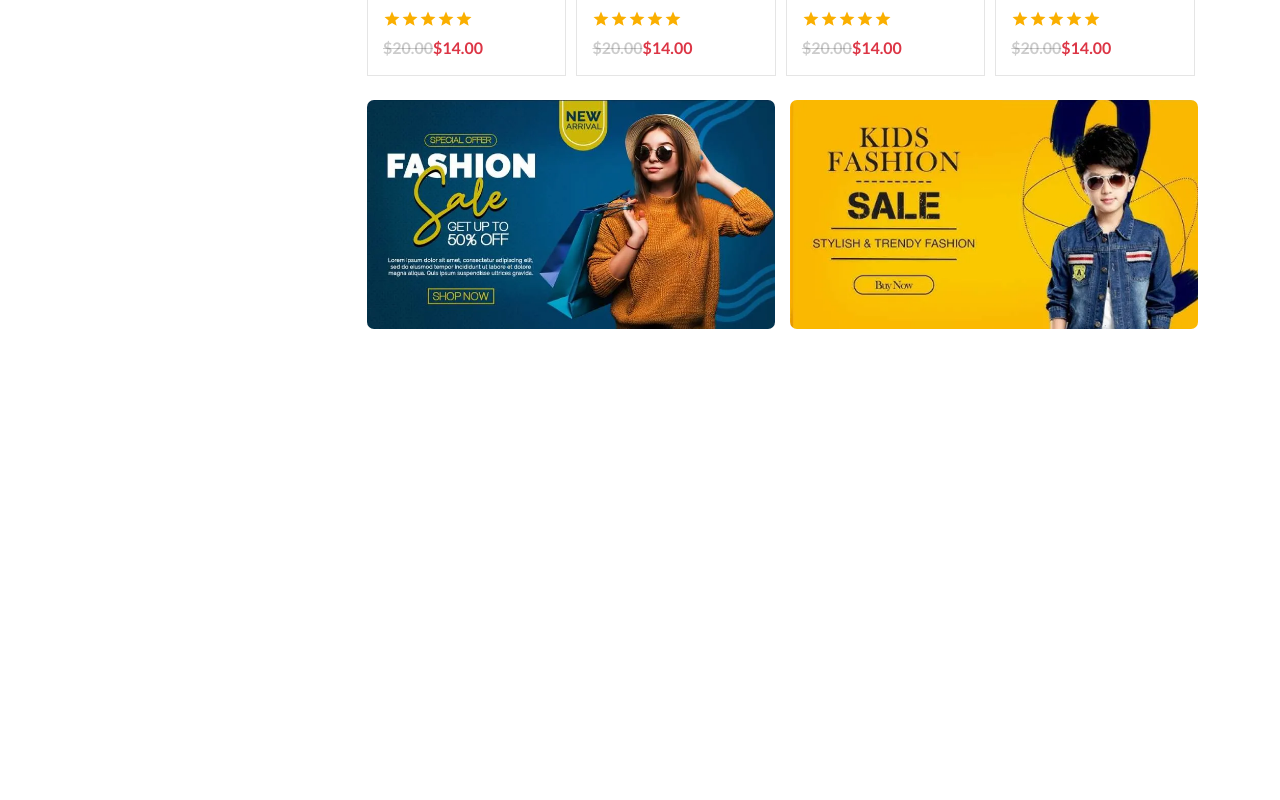
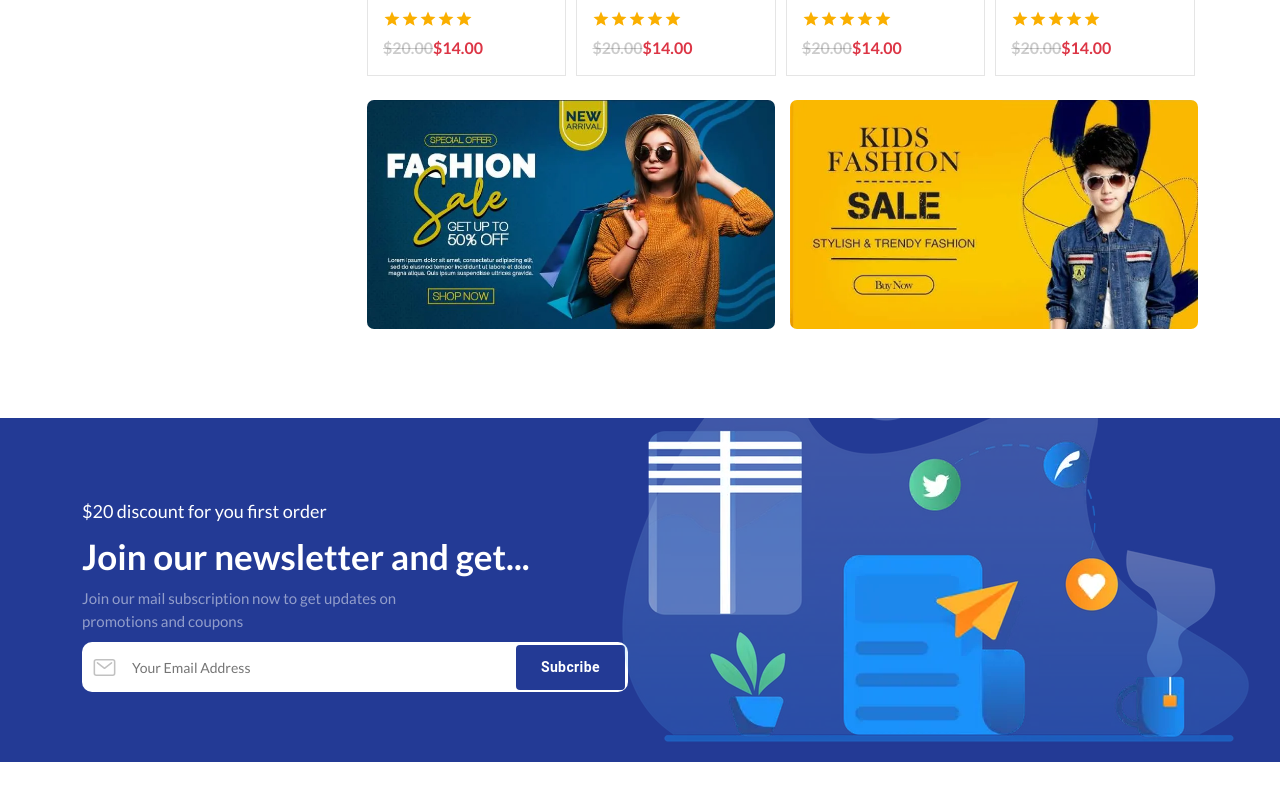
Before and after one commit to huynhngocthang1/Oldworld, a React (Create React App) app: page / in a window 1280 px wide. Shown: the part 2433-3233 px from the top of the page. Before the commit the page ends 2835 px from the top, so only its background shows below. Built offline with nearby package versions, Linux system fonts and the light colour scheme; no server answers.

Commit message:
eleven commit

```diff
--- a/src/App.css
+++ b/src/App.css
@@ -608,6 +608,80 @@
   z-index: 100;
 }
 
+.newsLetterSection{
+  width: 100%;
+  height: auto;
+  background: #233a95;
+  position: relative;
+  overflow: hidden;
+  padding: 70px 0px;
+}
+
+.newsLetterSection .col-md-6{
+  position: static !important;
+}
+
+.newsLetterSection p{
+  font-size: 18px;
+  margin: 10px 0px !important;
+}
+
+.newsLetterSection h3{
+  font-size: 35px;
+  font-weight: bold;
+}
+
+.newsLetterSection p.text-light{
+  color: #fff !important;
+  opacity: 0.5;
+  font-size: 15px;
+}
+
+.newsLetterSection img{
+  position: absolute;
+  bottom: 0px;
+  right: 0px;
+}
+
+.newsLetterSection form{
+  width: 100%;
+  height: 50px;
+  background: #fff;
+  padding: 10px;
+  position: relative;
+  border-radius: 10px;
+}
+
+.newsLetterSection form svg{
+  position: absolute;
+  top: 13px;
+  left: 10px;
+  font-size: 25px;
+  opacity: 0.3;
+}
+
+.newsLetterSection form input{
+  width: 100%;
+  height: 100%;
+  background: #fff !important;
+  outline: none !important;
+  border: 0px !important;
+  padding-left: 40px;
+  padding-right: 200px;
+}
+
+.newsLetterSection form button{
+  position: absolute;
+  top: 3px;
+  right: 3px;
+  background: #233a95 !important;
+  font-size: 14px !important;
+  padding: 10px 25px !important;
+  color: #fff !important;
+  text-transform: capitalize;
+  font-weight: 600 !important;
+}
+
 .locationModal .MuiPaper-elevation{
   padding: 25px;
   position: relative;
--- a/src/Pages/Home/index.js
+++ b/src/Pages/Home/index.js
@@ -14,6 +14,8 @@
 import HomeCat from "../../Components/HomeCat";
 import banner4 from "../../assets/images/banner4.webp"
 import banner5 from "../../assets/images/banner5.webp"
+import newsLetterImg from "../../assets/images/newsLetterImg.png"
+import { IoMailOutline } from "react-icons/io5";
 
 const Home =()=> {
 
@@ -123,6 +125,30 @@
                 </div>
             </div>
          </section>
+
+         <section className="newsLetterSection mt-3 mb-3 d-flex align-items-center">
+        <div className="container">
+            <div className="row">
+                <div className="col-md-6">
+                    <p className="text-white mb-1">$20 discount for you first order</p>
+                    <h3 className="text-white">Join our newsletter and get...</h3>
+                    <p className="text-light">Join our mail subscription now to get updates on <br/> promotions and coupons</p>
+
+                    <form>
+                        <IoMailOutline/>
+                        <input type="text" placeholder="Your Email Address"/>
+                        <Button>Subcribe</Button>
+                    </form>
+
+                </div>
+                <div className="col-md-6">
+                    <img src={newsLetterImg}/>
+                </div>
+            </div>
+        </div>
+         </section>
+
+         <br/><br/><br/><br/><br/><br/>
         </>
     )
 }
```
Also changed, not shown: src/assets/images/newsLetterImg.png (added).
